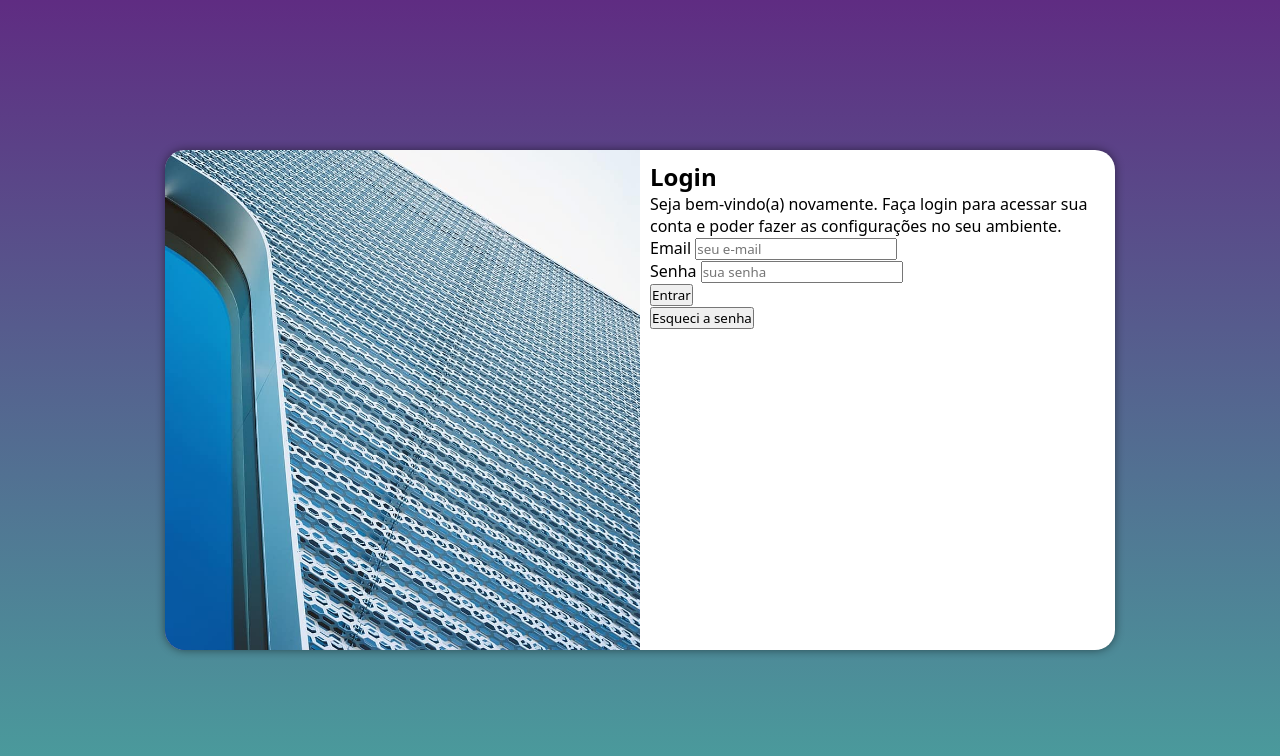
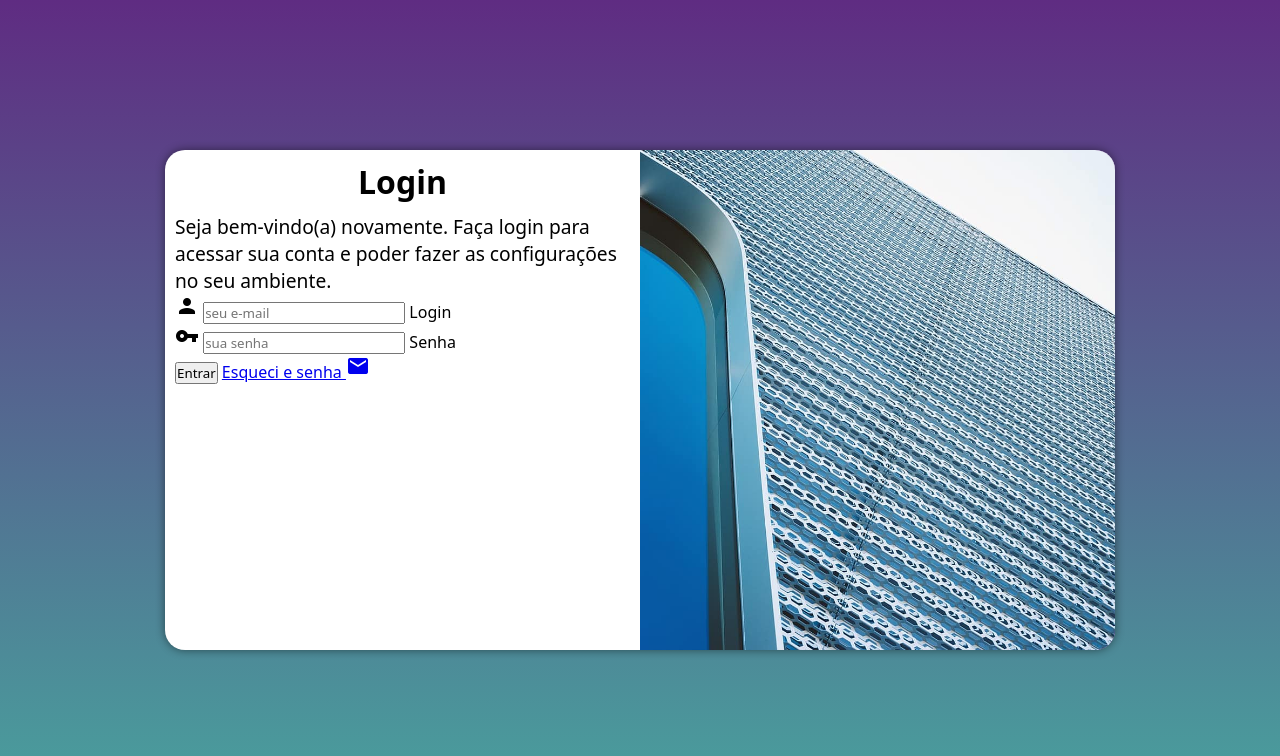
Before and after one commit to joaoppaixao/projeto-login, a plain HTML site: page index.html in a window 1280 px wide. Drawn offline with Linux system fonts and the light colour scheme.

Commit message:
alterei o formulario

```diff
--- a/estilos/media-query.css
+++ b/estilos/media-query.css
@@ -33,13 +33,21 @@
     }
 
     section#login > div#imagem {
-        float: left;
+        float: right;
         width: 50%;
         height: 100%;
     }
 
     section#login > div#formulario {
-        float: right;
+        float: left;
         width: 50%;
     }
+
+    div#formulario > h1 {
+        font-size: 2.0em;
+    }
+
+    div#formulario > p {
+        font-size: 1.2em;
+    }
 }
--- a/estilos/style.css
+++ b/estilos/style.css
@@ -33,7 +33,7 @@ section#login {
     overflow: hidden;
 
     background-color: white;
-    width: 250px;
+    width: 260px;
     height: 500px;
     border-radius: 20px;
     box-shadow: 0px 0px 10px rgba(0, 0, 0, 0.485);
@@ -54,3 +54,12 @@ section#login > div#formulario {
     display: block;
     padding: 10px;
 }
+
+div#formulario > h1 {
+    text-align: center;
+    margin-bottom: 10px;
+}
+
+div#formulario > p {
+    font-size: 0.8em;
+}
--- a/index.html
+++ b/index.html
@@ -6,6 +6,8 @@
     <title>Login</title>
     <link rel="stylesheet" href="estilos/style.css">
     <link rel="stylesheet" href="estilos/media-query.css">
+    <link href="https://fonts.googleapis.com/icon?family=Material+Icons"
+    rel="stylesheet">
 </head>
 <body>
     <main>
@@ -17,18 +19,22 @@
                 <h1>Login</h1>
                 <p>Seja bem-vindo(a) novamente. Faça login para acessar sua conta e poder fazer as configurações no seu ambiente. </p>
                 <form action="login.php" method="post" autocomplete="on">
-                    <p>
-                        <label for="iemail">Email</label>
-                        <input type="email" name="email" id="iemail" required placeholder="seu e-mail">
-                    </p>
+                    <div class="campo">
+                        <span class="material-icons">person</span>
+                        <input type="email" name="login" id="ilogin" autocomplete="email" required maxlength="30" placeholder="seu e-mail">
+                        <label for="ilogin">Login</label>
+                    </div>
 
-                    <p>
+                    <div class="campo">
+                        <span class="material-icons">vpn_key</span>
+                        <input type="password" name="senha" id="isenha" autocomplete="current-password" required minlength="8" maxlength="20" placeholder="sua senha">
                         <label for="isenha">Senha</label>
-                        <input type="password" name="Ssnha" id="isenha" required minlength="8" placeholder="sua senha">
-                    </p>
+                    </div>
 
-                    <p><input type="submit" value="Entrar"></p>
-                    <p><input type="submit" value="Esqueci a senha"></p>
+                    <input type="submit" value="Entrar">
+                    <a href="esqueci.html">
+                        Esqueci e senha <span class="material-icons">mail</span>
+                    </a>
                 </form>
             </div>
         </section>
```
